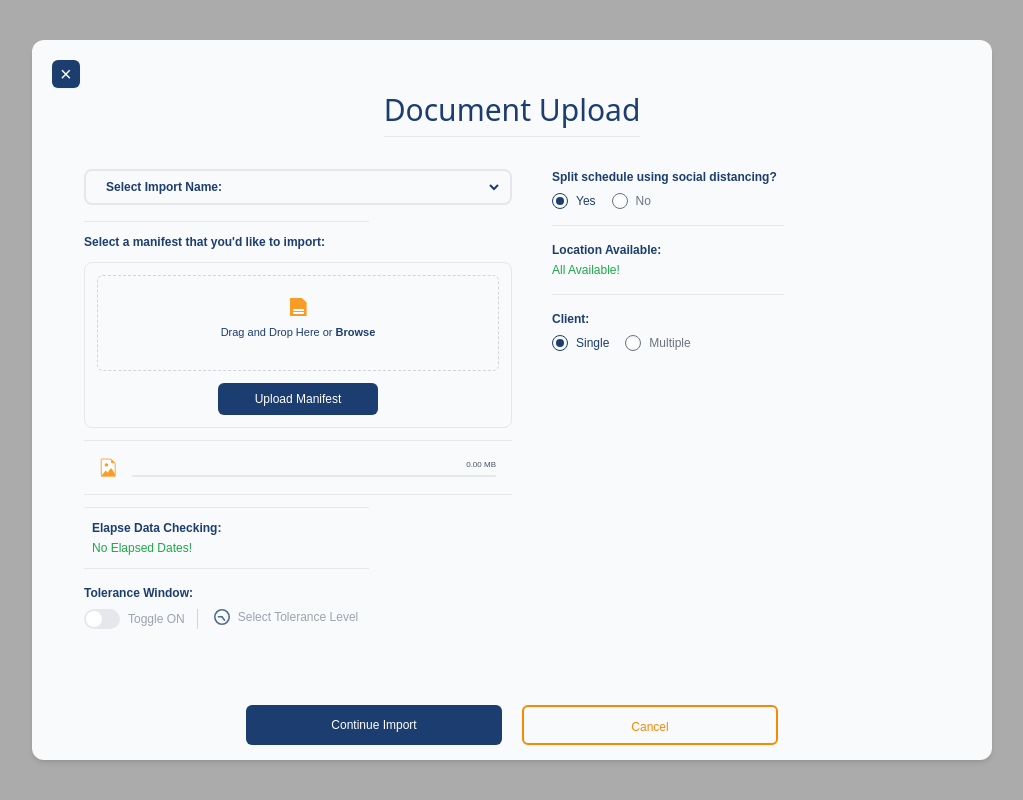
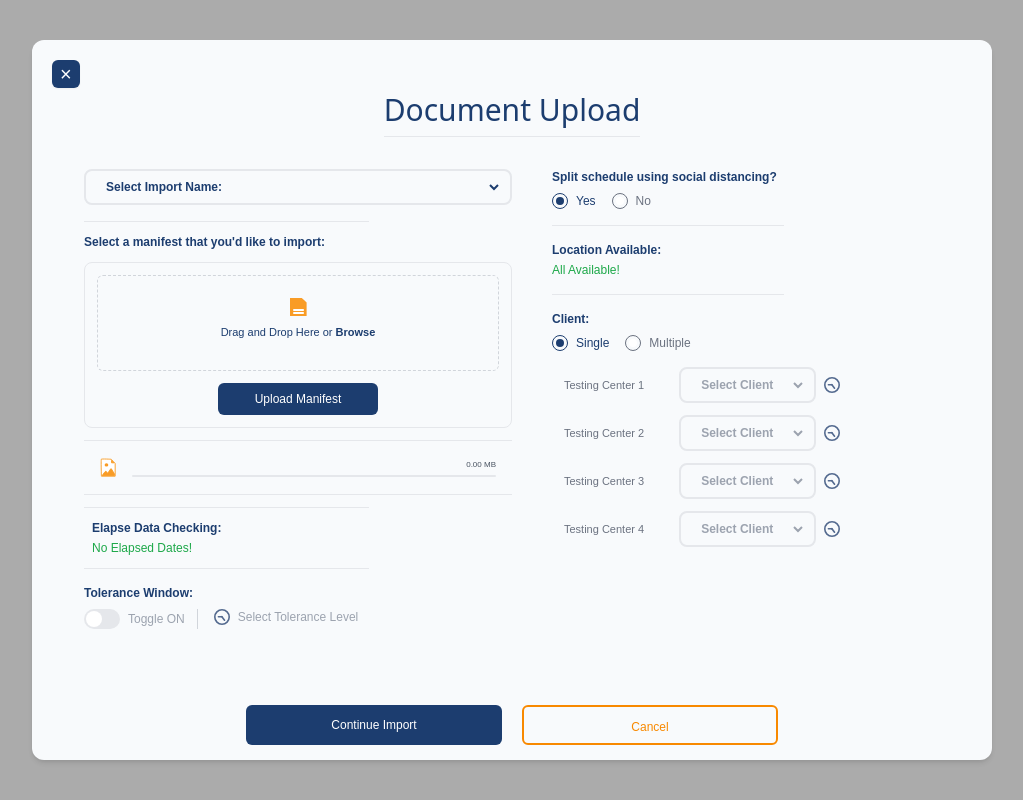
Before and after one commit to galoelmer/upload-document, a React (Vite) app: page / in a window 1280 px wide. Shown: the whole page, without its empty margins (128-1151 px from the left). Built offline with nearby package versions, Linux system fonts and the light colour scheme.

Commit message:
add dropdown selectors for testing centers

```diff
--- /dev/null
+++ b/src/components/test-center-selection/index.tsx
@@ -0,0 +1,54 @@
+import Dropdown from "../dropdown-selector";
+
+import ClockIcon from "../../icons/clock-icon";
+import mockData from "./mock-data";
+
+export interface ITestCenterClient {
+  testCenterName: string;
+  clientName: string;
+}
+
+interface ITestDataCenter {
+  name: string;
+  clients: { value: string; label: string }[];
+}
+
+interface TestCenterSelectionProps {
+  setTestingCenters: React.Dispatch<React.SetStateAction<ITestCenterClient[]>>;
+}
+
+const data: ITestDataCenter[] = mockData;
+
+const TestCenterSelection = ({
+  setTestingCenters,
+}: TestCenterSelectionProps) => {
+  const handleClientSelector = (clientName: string, testCenterName: string) => {
+    setTestingCenters((prev) => [{ clientName, testCenterName }, ...prev]);
+  };
+
+  return (
+    <section className="mt-4">
+      {data.map((item) => (
+        <div
+          key={item.name}
+          className="flex items-center justify-center sm:justify-normal sm:w-72 sm:m-3"
+        >
+          <h5 className="text-[11px] font-extralight text-gray-500 sm:w-2/5">
+            {item.name}
+          </h5>
+          <div className="flex items-center sm:w-3/5 sm:space-x-2">
+            <Dropdown
+              defaultLabel="Select Client"
+              onSelect={(value) => handleClientSelector(value, item.name)}
+              options={item.clients}
+              className={"text-[10px] font-normal text-gray-400"}
+            />
+            <ClockIcon />
+          </div>
+        </div>
+      ))}
+    </section>
+  );
+};
+
+export default TestCenterSelection;
--- /dev/null
+++ b/src/components/test-center-selection/mock-data.ts
@@ -0,0 +1,34 @@
+export default [
+  {
+    name: "Testing Center 1",
+    clients: [
+      { value: "Client 1", label: "Client 1" },
+      { value: "Client 2", label: "Client 2" },
+      { value: "Client 3", label: "Client 3" },
+    ],
+  },
+  {
+    name: "Testing Center 2",
+    clients: [
+      { value: "Client 4", label: "Client 4" },
+      { value: "Client 5", label: "Client 5" },
+      { value: "Client 6", label: "Client 6" },
+    ],
+  },
+  {
+    name: "Testing Center 3",
+    clients: [
+      { value: "Client 7", label: "Client 7" },
+      { value: "Client 8", label: "Client 8" },
+      { value: "Client 9", label: "Client 9" },
+    ],
+  },
+  {
+    name: "Testing Center 4",
+    clients: [
+      { value: "Client 10", label: "Client 10" },
+      { value: "Client 11", label: "Client 11" },
+      { value: "Client 12", label: "Client 12" },
+    ],
+  },
+];
--- a/src/components/upload-document-form/form-body.tsx
+++ b/src/components/upload-document-form/form-body.tsx
@@ -2,8 +2,11 @@ import Dropdown from "../dropdown-selector";
 import FileDrop from "../drag-and-drop-file";
 import ToggleSwitch from "../toggle-switch";
 import RadioButton from "../radio-button";
+import TestCenterSelection from "../test-center-selection";
 
 import ClockIcon from "../../icons/clock-icon";
+
+import { ITestCenterClient } from "../test-center-selection";
 
 type SetStateAction<T> = React.Dispatch<React.SetStateAction<T>>;
 
@@ -13,6 +16,7 @@ interface FormBodyProps {
   setToleranceWindow: SetStateAction<boolean>;
   setSplitSchedule: SetStateAction<boolean>;
   setClient: SetStateAction<string>;
+  setTestingCenters: SetStateAction<ITestCenterClient[]>;
 }
 
 const FormBody = ({
@@ -21,6 +25,7 @@ const FormBody = ({
   setToleranceWindow,
   setSplitSchedule,
   setClient,
+  setTestingCenters,
 }: FormBodyProps) => {
   const handleDragAndDropFile = (file: File) => {
     setFile(file);
@@ -64,7 +69,7 @@ const FormBody = ({
         <hr className="bg-slate-700 sm:w-2/3 mt-2" />
         <div className="mt-4">
           <h3 className="text-xs font-semibold">Tolerance Window: </h3>
-          <div className="flex mt-2">
+          <div className="flex justify-center sm:justify-start mt-2">
             <ToggleSwitch
               label="Toggle ON"
               onChange={handleToggleToleranceWindow}
@@ -111,6 +116,9 @@ const FormBody = ({
             ]}
           />
         </div>
+        <div>
+          <TestCenterSelection setTestingCenters={setTestingCenters} />
+        </div>
       </section>
     </section>
   );
--- a/src/components/upload-document-form/index.tsx
+++ b/src/components/upload-document-form/index.tsx
@@ -2,6 +2,8 @@ import { useState } from "react";
 
 import Button from "../button";
 import FormBody from "./form-body";
+
+import { ITestCenterClient } from "../test-center-selection";
 
 interface FormProps {
   handleCancel: () => void;
@@ -15,6 +17,7 @@ const UploadDocumentForm = ({ handleCancel }: FormProps) => {
   const [enableSplitSchedule, setEnableSplitSchedule] =
     useState<boolean>(false);
   const [client, setClient] = useState<string>("Single");
+  const [testingCenters, setTestingCenters] = useState<ITestCenterClient[]>([]);
 
   const handleFormSubmit = () => {
     const formData = {
@@ -23,6 +26,7 @@ const UploadDocumentForm = ({ handleCancel }: FormProps) => {
       isToleranceWindowOn,
       enableSplitSchedule,
       client,
+      testingCenters,
     };
 
     console.log(formData);
@@ -43,6 +47,7 @@ const UploadDocumentForm = ({ handleCancel }: FormProps) => {
           setToleranceWindow={setIsToleranceWindowOn}
           setSplitSchedule={setEnableSplitSchedule}
           setClient={setClient}
+          setTestingCenters={setTestingCenters}
         />
         <section className="mt-6 sm:p-8">
           <p className="text-center text-xs sm:text-sm font-semibold">
```
